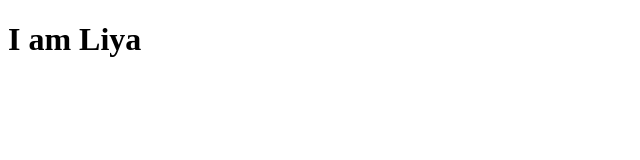
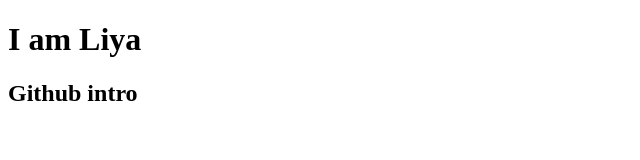
Before and after one commit to liyaelizebeth/hello-github-MEC, a plain HTML site: page index.html in a window 1280 px wide. Shown: the whole page, without its empty margins (0-640 px from the left). Drawn offline with Linux system fonts and the light colour scheme.

Commit message:
Update index.html

```diff
--- a/index.html
+++ b/index.html
@@ -7,6 +7,7 @@
 </head>
 <body>
     <h1>I am Liya</h1>
+    <h2>Github intro</h2>
 
 </body>
 </html>
```
